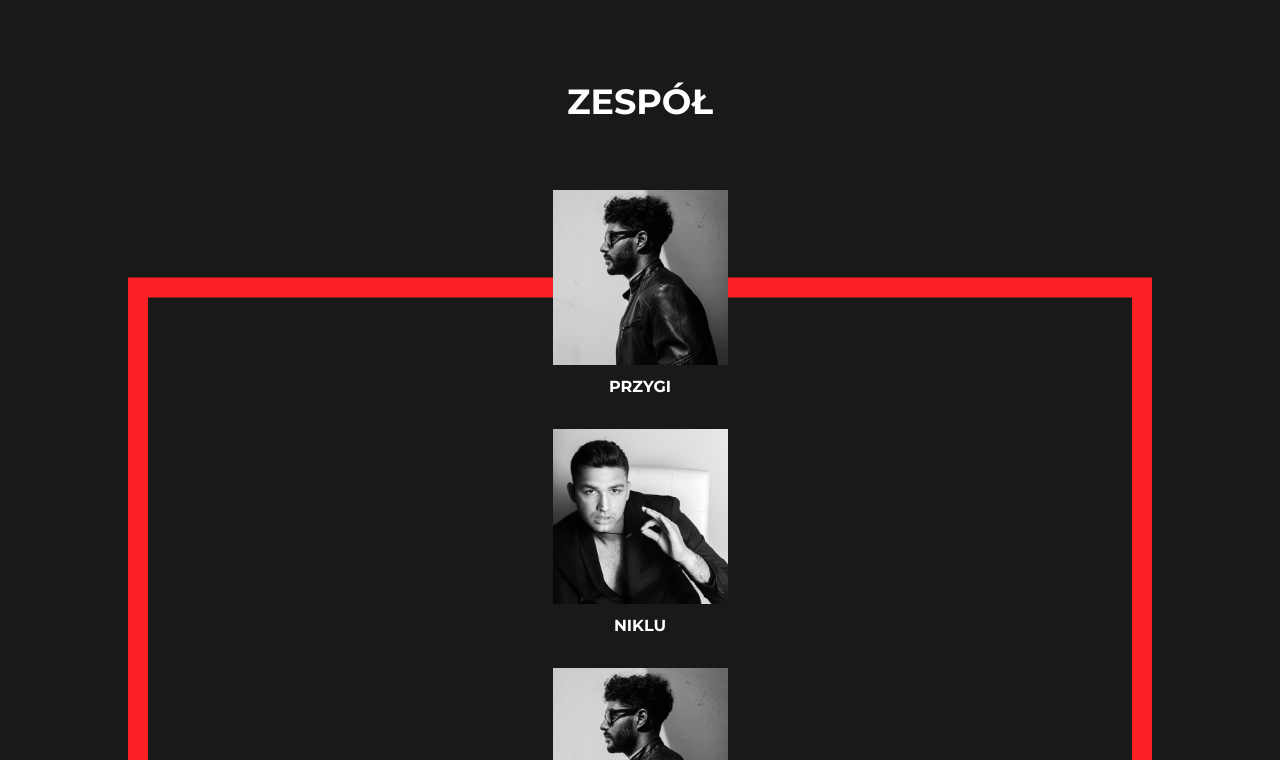
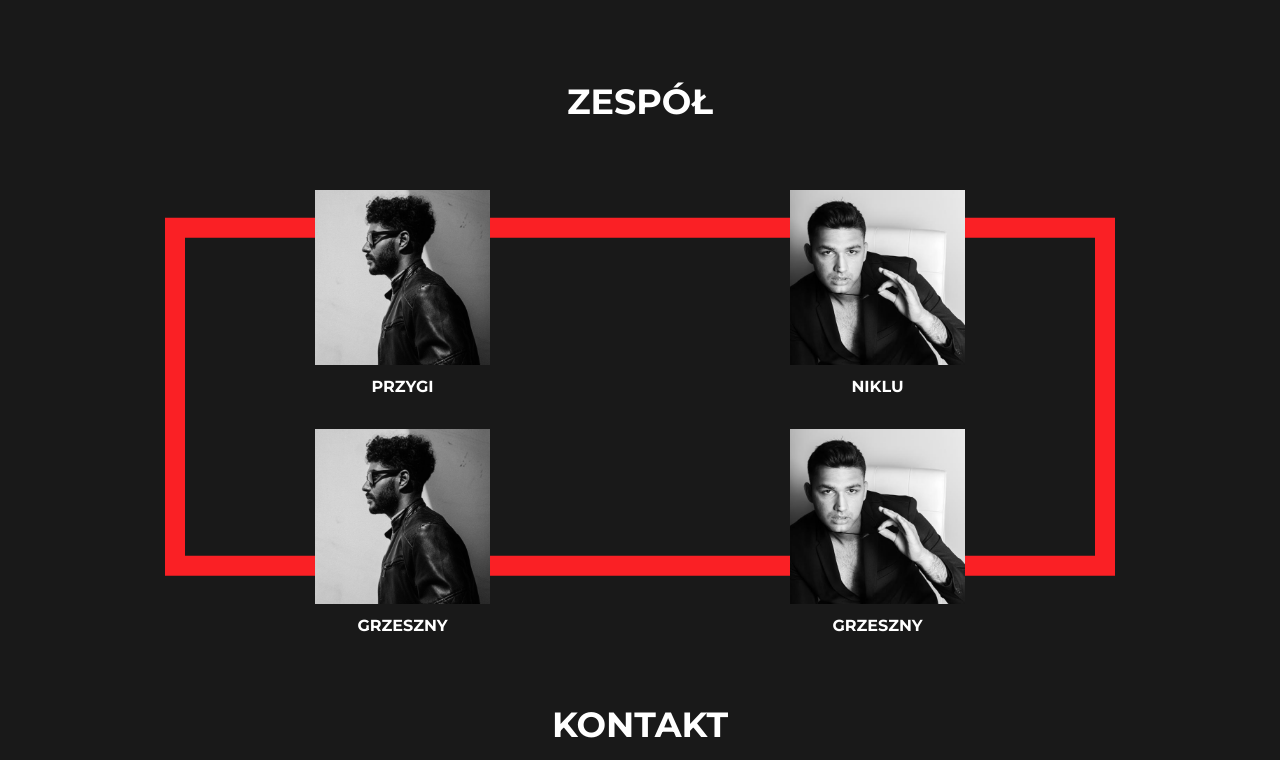
Before and after one commit to kiksonn/Studio-Panamera, a website: page index.html in a window 1280 px wide. Shown: the part 2880-3640 px from the top of the page. Drawn offline with Linux system fonts and the light colour scheme.

Commit message:
upadate to team

```diff
--- a/index.html
+++ b/index.html
@@ -125,7 +125,7 @@
       <img class="offer__img" src="./dist/img/about.jpg" alt="">
   </div>
 </section>
-<section class="team wrapper">
+<section class="team wrapper-small">
     <h2 class="section-heading">Zespół</h2>
     <div class="team__box">
         <div class="team__person team__person-one">
--- a/src/sass/main.scss
+++ b/src/sass/main.scss
@@ -193,11 +193,8 @@ body {
 
     &__box {
         position: relative;
-        display: flex;
-        flex-direction: column;
-        align-items: center;
-        // justify-content: space-evenly;
-
+        display: grid;
+        grid-template-columns: 1, 1fr;
 
         &::before {
             position: absolute;
@@ -215,6 +212,7 @@ body {
         height: 175px;
         width: 175px;
         margin: 2em;
+        justify-self: center;
 
         &-name {
             text-transform: uppercase;
@@ -448,6 +446,12 @@ body {
         width: 200px;
         padding: 1em;
     }
+
+    .team {
+        &__box {
+            grid-template-columns: repeat(2, 1fr);
+        }
+    }
 }
 
 @media(min-width: 992px) {
```
Also changed, not shown: dist/css/main.min.css, 1 other file.
